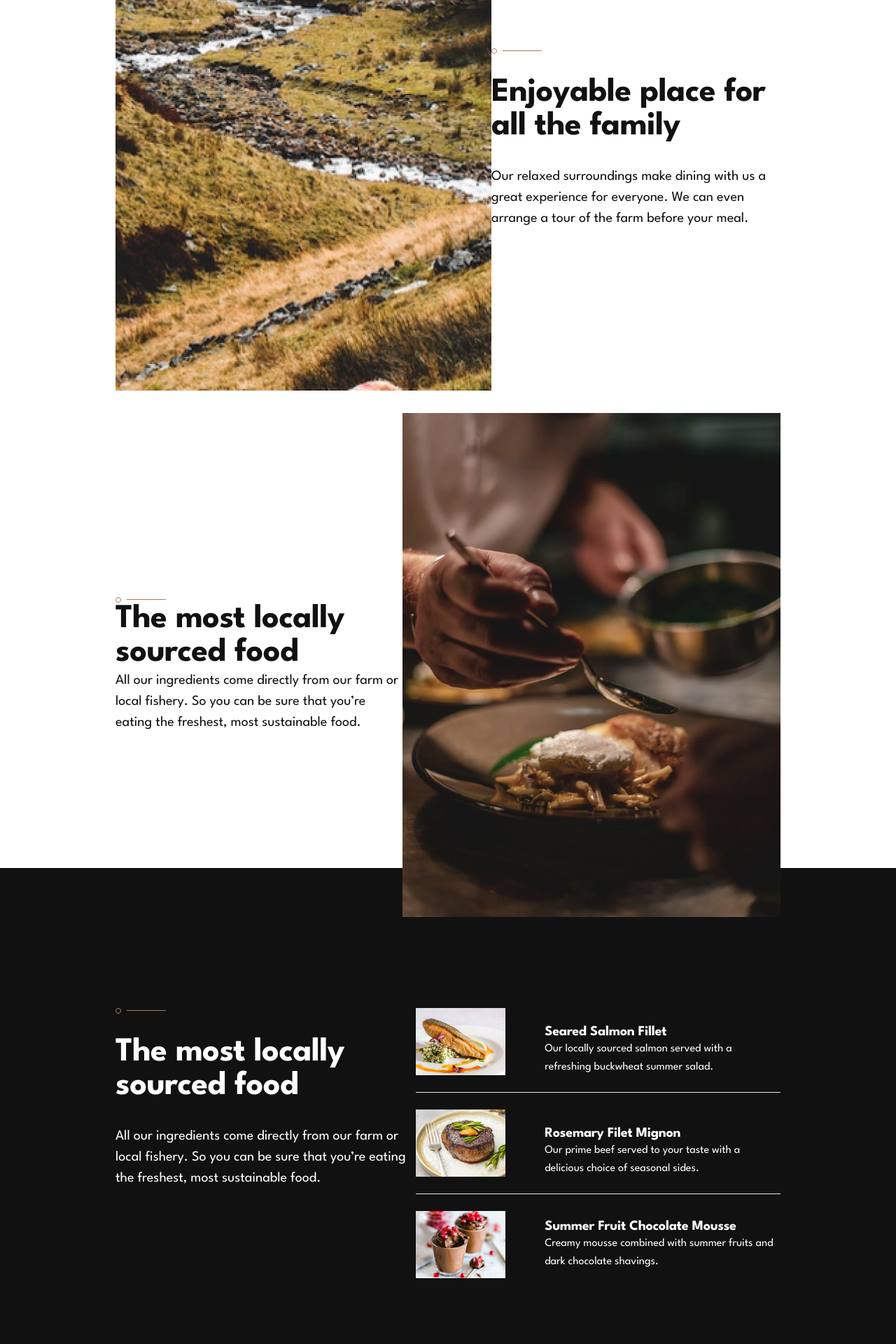
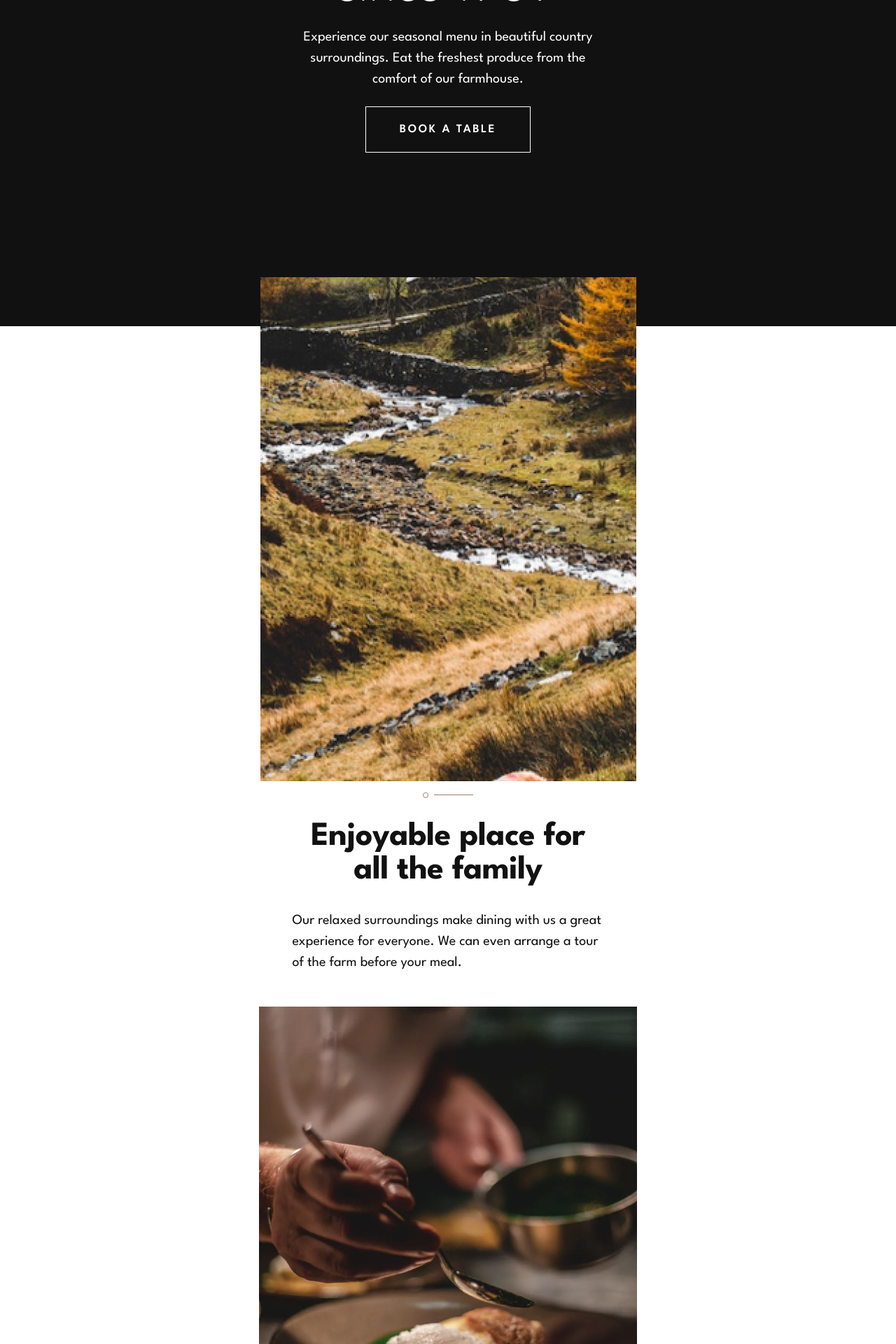
Before and after one commit to anritsetskhla10/dine-restaurant-website, a React (Vite) app: page / in a window 1280 px wide. Shown: the part 880-2800 px from the top of the page at 70% size. Built offline with nearby package versions, Linux system fonts and the light colour scheme; the HTML template or start-up script is replaced by a standard one.

Commit message:
responsive design for mobile

```diff
--- a/src/components/Footer.tsx
+++ b/src/components/Footer.tsx
@@ -2,7 +2,8 @@ import Logo from '/assets/logo-dine.png'
 
 function Footer() {
   return (
-    <div className='bg-primary-CodGray flex py-20 items-center px-[165px] justify-between'>
+    <div className='bg-primary-CodGray flex py-20 items-center px-[165px] justify-between max-xl1340:flex-col max-xl1340:gap-5
+    max-xl1340:px-[98px] max-sm:px-6'>
       <img src={Logo} alt="logo" className='w-[104px] h-10'/>
       <div>
         <p className='text-[14px] font-normal
@@ -14,11 +15,11 @@ function Footer() {
       </div>
       <div>
         <p className='text-[14px] font-normal
-        leading-[2] tracking-[2px] text-[#ffffff]'>OPEN TIMES</p>
+        leading-[2] tracking-[2px] text-[#ffffff] max-xl1340:text-center'>OPEN TIMES</p>
         <p className='text-[14px] font-normal
-        leading-[2] tracking-[2px] text-[#ffffff]'>MON - FRI: 09:00 AM - 10:00 PM</p>
+        leading-[2] tracking-[2px] text-[#ffffff]'>MON - FRI: <br className='hidden max-xl1340:block'/>09:00AM - 10:00PM</p>
         <p className='text-[14px] font-normal
-        leading-[2] tracking-[2px] text-[#ffffff]'>SAT - SUN: 09:00 AM - 11:30 PM</p>
+        leading-[2] tracking-[2px] text-[#ffffff]'>SAT - SUN: <br className='hidden max-xl1340:block'/>09:00AM - 11:30PM</p>
       </div>
     </div>
   )
--- a/src/view/Home.tsx
+++ b/src/view/Home.tsx
@@ -57,76 +57,85 @@ function Home() {
   return (
     <div>
       <div className='bg-[#111111] pt-16 pl-[165px] pb-[248px] relative
-      max-xl:flex max-xl:flex-col max-xl:pl-0 max-xl:pt-0'>
-        <div className=' relative z-20 max-xl:order-2 max-xl:flex max-xl:flex-col max-xl:items-center'>
+      max-xl1340:flex max-xl1340:flex-col max-xl1340:pl-0 max-xl1340:pt-0'>
+        <div className=' relative z-20 max-xl1340:order-2 max-xl1340:flex max-xl1340:flex-col max-xl1340:items-center'>
         <img src={Logo} alt="logo" className='w-[104px] mb-20 h-10 relative z-50 ' />
-          <h1 className='max-w-[507px] text-[80px] font-thin mb-4 text-[#ffffff] leading-[1] tracking-[-1px] z-20 max-xl:text-center'>
+          <h1 className='max-w-[507px] text-[80px] font-thin mb-4 text-[#ffffff] leading-[1] tracking-[-1px] z-20
+          max-xl1340:text-center max-xl:text-[48px] max-xl:leading-[1.5] max-sm::text-[32px] max-sm:leading-[1.25] max-sm:tracking-[-0.4px]'>
             Exquisite dining since 1989
           </h1>
-          <p className='max-w-[445px] text-[20px] font-normal mb-6 text-[#ffffff] leading-[1.5] z-20 max-xl:text-center'>
+          <p className='max-w-[445px] text-[20px] font-normal mb-6 text-[#ffffff] leading-[1.5] max-sm:leading-[1.63] z-20 max-xl1340:text-center'>
             Experience our seasonal menu in beautiful country surroundings. Eat the freshest produce from the comfort of our farmhouse.
           </p>
           <Button dark={true} onClick={handleBookingClick}>BOOK A TABLE</Button>
         </div>
-        <img src={bgImage} alt="bg image" className='h-full absolute right-0 top-0 z-0 max-xl:relative  max-xl:w-full max-xl:order-1'/>
+        <img src={bgImage} alt="bg image" className='h-full absolute right-0 top-0 z-0 max-xl1340:relative  max-xl1340:w-full max-xl1340:order-1'/>
       </div>
 
       <div className='flex justify-between items-center mt-[-70px] px-[165px] relative z-30
-      max-xl:flex-col'>
-        <img src={SecondImg} alt="second image" className='max-xl:mb-[60px]'/>
-        <div className='flex flex-col gap-8 max-xl:items-center'>
+      max-xl1340:flex-col max-xl1340:gap-4 max-xl1340:px-[98px]  max-sm:px-6'>
+
+        <img src={SecondImg} alt="second image" />
+        <div className='flex flex-col gap-8 max-xl1340:items-center'>
           <div className='flex items-center gap-2'>
             <div className='w-2 h-2 rounded-[50%] border border-primary-Beaver'></div>
             <div className='w-14 h-[1px] bg-primary-Beaver'/>
           </div>
-          <h3 className='max-w-[445px] text-[48px] font-bold text-[#111111] leading-[1] tracking-[-0.5px] max-xl:text-center'>Enjoyable place for all the family</h3>
+          <h3 className='max-w-[445px] text-[48px] font-bold text-[#111111] leading-[1] tracking-[-0.5px]
+          max-xl1340:text-center max-sm:text-[32px]'>Enjoyable place for all the family</h3>
           <p className='max-w-[445px] text-[20px] font-normal  text-[#111111] leading-[1.5] max-xl:text-center'>Our relaxed surroundings make dining with us a great experience for everyone. We can even arrange a tour of the farm before your meal.</p>
         </div>
       </div>
 
-      <div className='flex justify-between items-center mt-8 mb-[-70px] px-[165px] relative z-30 max-xl:flex-col
-      max-xl:mb-[118px]'>
-        <div className='max-xl:order-2 max-xl:flex max-xl:flex-col  max-xl:gap-8 max-xl:items-center '>
+      <div className='flex justify-between items-center mt-12 mb-10 xl1340:mb-[-40px] px-[165px] relative z-30
+      max-xl1340:gap-10 max-xl1340:flex-col max-xl1340:px-[98px] max-sm:px-6'>
+
+        <div className='max-xl1340:order-2 flex flex-col  gap-8 max-xl1340:items-center '>
         <div className='flex items-center gap-2 '>
             <div className='w-2 h-2 rounded-[50%] border border-primary-Beaver'></div>
             <div className='w-14 h-[1px] bg-primary-Beaver'/>
           </div>
           <h3 className='max-w-[445px] text-[48px] font-bold text-[#111111] leading-[1] tracking-[-0.5px]
-          max-xl:text-center'>The most locally sourced food</h3>
-          <p className='max-w-[445px] text-[20px] font-normal  text-[#111111] leading-[1.5] max-xl:text-center'>All our ingredients come directly from our farm or local fishery. So you can be sure that you’re eating the freshest, most sustainable food.</p>
+          max-xl1340:text-center'>The most locally sourced food</h3>
+          <p className='max-w-[445px] text-[20px] font-normal  text-[#111111] leading-[1.5] max-xl1340:text-center'>All our ingredients come directly from our farm or local fishery. So you can be sure that you’re eating the freshest, most sustainable food.</p>
         </div>
-        <img src={ThirdImg} alt="third img" className='max-xl:order-1 max-xl:mb-[60px]'/>
+        <img src={ThirdImg} alt="third img" className='max-xl:order-1 '/>
       </div>
 
-      <div className='flex justify-between max-xl:flex-col max-xl:items-center max-xl:gap-[54px]  pt-[200px] pb-[128px] px-[165px] bg-primary-CodGray '>
-          <div className='flex flex-col gap-8 max-xl:items-center'>
+      <div className=' pt-[200px] pb-[128px] px-[165px] bg-primary-CodGray flex items-center justify-between max-xl1340:pt-[150px]  max-xl1340:pb-[100px]
+      max-xl1340:flex-col max-xl1340:items-center max-xl1340:gap-[54px]  max-xl1340:px-10 max-sm:px-6 max-sm:pt-[75px] max-sm:pb-[75px]'>
+
+          <div className='flex flex-col gap-8 max-xl1340:items-center'>
         <div className='flex items-center gap-2'>
             <div className='w-2 h-2 rounded-[50%] border border-primary-Beaver'></div>
             <div className='w-14 h-[1px] bg-primary-Beaver'/>
           </div>
-          <h3 className='max-w-[445px] text-[48px] font-bold text-[#ffffff] leading-[1] tracking-[-0.5px] max-xl:text-center'>The most locally sourced food</h3>
-          <p className='max-w-[445px] text-[20px] font-normal  text-[#ffffff] leading-[1.5] max-xl:text-center'>All our ingredients come directly from our farm or local fishery. So you can be sure that you’re eating the freshest, most sustainable food.</p>
+          <h3 className='max-w-[445px] text-[48px] font-bold text-[#ffffff] leading-[1] tracking-[-0.5px]
+          max-xl1340:text-center max-sm:text-[32px] max-sm:leading-[1.25] max-sm:tracking-[-0.4px]'>A few highlights from our menu</h3>
+          <p className='max-w-[445px] text-[20px] font-normal  text-[#ffffff] leading-[1.5]
+          max-xl1340:text-center max-sm:text-[16px] max-sm:leading-[1.63]'>We cater for all dietary requirements, but here’s a glimpse at some of our diner’s favourites. Our menu is revamped every season.</p>
           </div>
-          <div className='flex flex-col gap-6'>
-            <div className='border-b flex items-center gap-14 max-w-[540px]'>
-              <img src={fourthImage} alt="fourth img" className='mb-6' />
-              <div className='max-xl:mb-6'>
-                <h5 className=' text-[20px] font-bold  text-[#ffffff] leading-[1.2] tracking-[-0.25px] '>Seared Salmon Fillet</h5>
-                <p className='text-[16px] font-normal  text-[#ffffff] leading-[1.63] '>Our locally sourced salmon served with a refreshing buckwheat summer salad.</p>
+
+          <div className='flex flex-col gap-6 max-sm:items-center'>
+            <div className='border-b flex items-center gap-14 max-w-[540px] max-sm:flex-col max-sm:gap-7 max-sm:max-w-[327px]'>
+              <img src={fourthImage} alt="fourth img" className='mb-6 min-w-[327px]' />
+              <div className='max-xl:mb-6 max-sm:max-w-[327px]'>
+                <h5 className='mb-3 text-[20px] font-bold  text-[#ffffff] leading-[1.2] tracking-[-0.25px] max-sm:text-center'>Seared Salmon Fillet</h5>
+                <p className='text-[16px] font-normal  text-[#ffffff] leading-[1.63] max-sm:text-center'>Our locally sourced salmon served with a refreshing buckwheat summer salad.</p>
               </div>
             </div>
-            <div className='border-b flex items-center gap-14 max-w-[540px]'>
-              <img src={fifthImage} alt="fifth image" className='mb-6' />
-              <div className='max-xl:mb-6'>
-                <h5 className='text-[20px] font-bold  text-[#ffffff] leading-[1.2] tracking-[-0.25px]'>Rosemary Filet Mignon</h5>
-                <p className='text-[16px] font-normal  text-[#ffffff] leading-[1.63] '>Our prime beef served to your taste with a delicious choice of seasonal sides.</p>
+            <div className='border-b flex items-center gap-14 max-w-[540px] max-sm:flex-col max-sm:gap-7 max-sm:max-w-[327px]'>
+              <img src={fifthImage} alt="fifth image" className='mb-6 min-w-[327px]' />
+              <div className='max-xl:mb-6 max-sm:max-w-[327px]'>
+                <h5 className='mb-3 text-[20px] font-bold  text-[#ffffff] leading-[1.2] tracking-[-0.25px] max-sm:text-center'>Rosemary Filet Mignon</h5>
+                <p className='text-[16px] font-normal  text-[#ffffff] leading-[1.63] max-sm:text-center'>Our prime beef served to your taste with a delicious choice of seasonal sides.</p>
               </div>
             </div>
-            <div className='flex items-center gap-14 max-w-[540px]'>
-              <img src={sixthImage} alt="sixth img" />
-              <div>
-                <h5 className='text-[20px] font-bold  text-[#ffffff] leading-[1.2] tracking-[-0.25px]'>Summer Fruit Chocolate Mousse</h5>
-                <p className='text-[16px] font-normal  text-[#ffffff] leading-[1.63] '>Creamy mousse combined with summer fruits and dark chocolate shavings.</p>
+            <div className='border-b flex items-center gap-14 max-w-[540px] max-sm:flex-col max-sm:gap-7 max-sm:max-w-[327px]'>
+              <img src={sixthImage} alt="sixth img" className='mb-6 min-w-[327px]'/>
+              <div className='max-xl:mb-6 max-sm:max-w-[327px]'>
+                <h5 className='mb-3 text-[20px] font-bold  text-[#ffffff] leading-[1.2] tracking-[-0.25px] max-sm:text-center'>Summer Fruit Chocolate Mousse</h5>
+                <p className='text-[16px] font-normal  text-[#ffffff] leading-[1.63] max-sm:text-center'>Creamy mousse combined with summer fruits and dark chocolate shavings.</p>
               </div>
             </div>
           </div>
--- a/tailwind.config.js
+++ b/tailwind.config.js
@@ -7,6 +7,9 @@ export default {
   ],
   theme: {
     extend: {
+      screens: {
+        'xl1340': '1340px',
+      },
       colors: {
         primary: {
           Beaver: '#9e7f66',
```
Also changed, not shown: src/components/Slider.tsx (+11 -8 lines), src/components/Button.tsx (line endings or trailing spaces).
